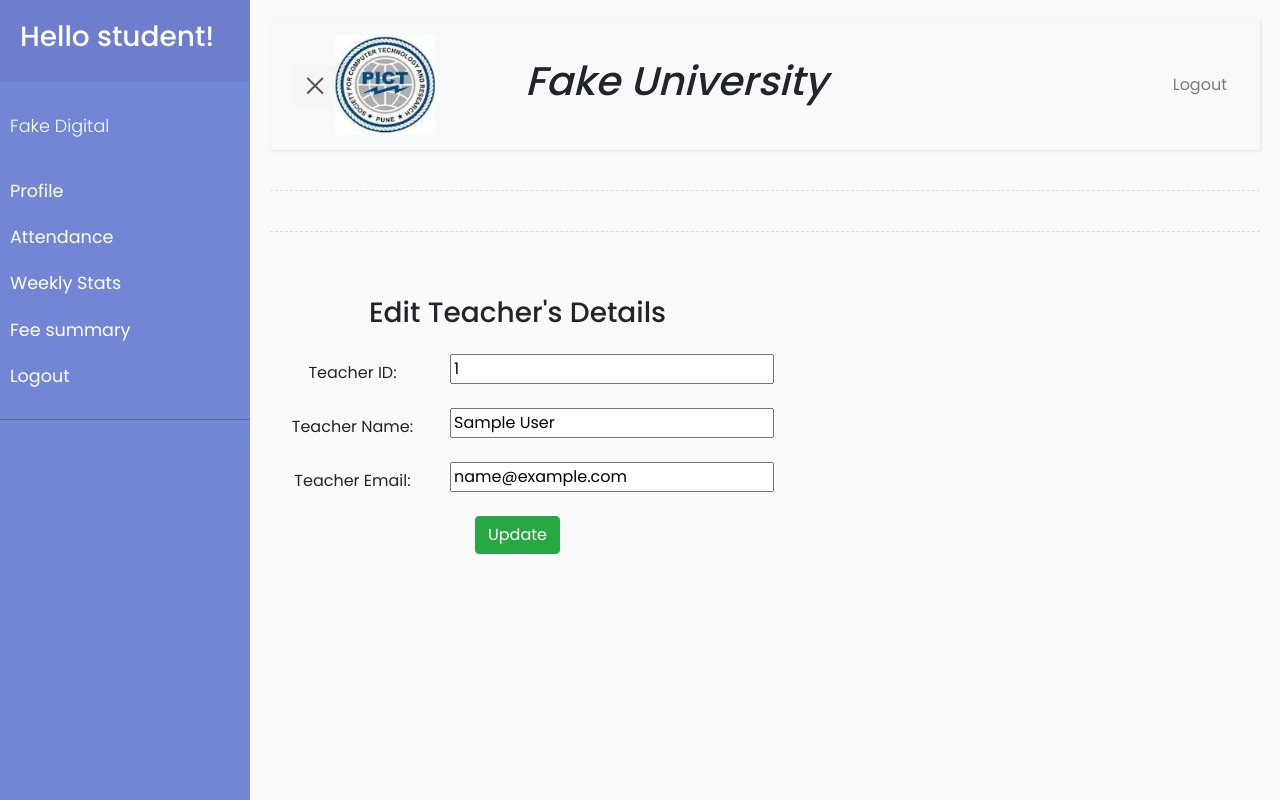
After one commit to sjagtapcode/studentpro, a Django app: page /edit_teacher/1 in a window 1280 px wide. The commit adds this page. Run offline with Django 3.2, Linux system fonts and the light colour scheme; tables that the repository leaves empty hold one stand-in row (values such as "Sample post").

Commit message:
add update delete teacher

```diff
--- a/newproject4/newproject4/urls.py
+++ b/newproject4/newproject4/urls.py
@@ -28,6 +28,10 @@ urlpatterns = [
     path('show/', views.show),
     path('parent/', views.parent),
     path('student/', views.student),
+    path('show_teacher', views.show_teacher),
+    path('edit_teacher/<int:id>', views.edit_teacher),
+    path('delete_teacher/<int:id>', views.delete_teacher),
+    path('update_teacher/<int:id>', views.update_teacher),
     path('student_profile/', views.student_profile),
     path('teacher_classes/', views.teacher_classes),
     path('teacher_students/<int:class_id>', views.teacher_students)
--- /dev/null
+++ b/newproject4/stud_pro/templates/admin/edit_teacher.html
@@ -0,0 +1,42 @@
+<!DOCTYPE html>
+{% extends "home.html" %}
+{% block body_block %}
+	<form method="POST" class="post-form" action="/update_teacher/{{teacher.teacher_id}}">
+		{% csrf_token %}
+		<div class="container">
+			<br>
+			<div class="form-group row">
+				<label class="col-sm-1 col-form-label"></label>
+				<div class="col-sm-4">
+					<h3>Edit Teacher's Details</h3>
+				</div>
+			</div>
+			<div class="form-group row">
+				<label class="col-sm-2 col-form-label">Teacher ID:</label>
+				<div class="col-sm-4">
+					<input type="text" name="teacher_id" id="teacher_id" required maxlength="20" value="{{teacher.teacher_id}}"/>
+				</div>
+			</div>
+			<div class="form-group row">
+				<label class="col-sm-2 col-form-label">Teacher Name:</label>
+				<div class="col-sm-4">
+					<input type="text" name="teacher_name" id="id_teachername" required maxlength="100" value="{{teacher.teacher_name}}"/>
+				</div>
+			</div>
+			<div class="form-group row">
+				<label class="col-sm-2 col-form-label">Teacher Email:</label>
+				<div class="col-sm-4">
+					<input type="email" name="email" id="id_teacheremail" required maxlength="254" value="{{teacher.email}}"/>
+				</div>
+			</div>
+			<div class="form-group row">
+				<label class="col-sm-1 col-form-label"></label>
+				<div class="col-sm-4">
+					<button type="submit" class="btn btn-success">Update</button>
+				</div>
+			</div>
+
+		</div>
+
+	</form>
+		{% endblock %}
--- a/newproject4/stud_pro/templates/teacher/teacher.html
+++ b/newproject4/stud_pro/templates/teacher/teacher.html
@@ -5,17 +5,15 @@
 {% endblock%}
 {% block body_block %}
 	<h2>THIS is teacher dashboard</h2>
-<<<<<<< HEAD
+
 	{% for t in teacher_det %}
 		<h4>{{t.teacher_id}}</h4>
 		<h4>{{t.teacher_name}}</h4>
 		<h4>{{t.email}}</h4>
 	{% endfor %}
 {% endblock %}
-=======
-{% endblock %}
+
 
 {% block nav6%}
 	<a href="#">teacher</a>
 {% endblock %}
->>>>>>> 4e8bea9011ee0f3c4d8b7d9d439c7a5d2070b205
--- a/newproject4/stud_pro/views.py
+++ b/newproject4/stud_pro/views.py
@@ -2,6 +2,47 @@ from django.shortcuts import render,redirect
 
 from stud_pro.forms import teacherform,studentform,parentform
 from stud_pro.models import *
+
+def show_teacher(request):
+	teachers=Teacher.objects.all()
+	return render(request,"admin/show_teacher.html",{'teachers':teachers})
+
+def  admin_teacher(request):
+	if request.method == "POST" :
+		form = teacherform(request.POST)
+		if form.is_valid():
+			try :
+				#print(form.cleaned_data["teacher_name"])
+				form.save()
+				return redirect("/show_teacher")
+			except :
+				pass
+	else :
+		form = teacherform()
+	return render(request,"admin/admin_add_teacher.html",{'form':form})
+
+
+
+def edit_teacher(request,id):
+	teacher=Teacher.objects.get(teacher_id=id)
+	return render(request,"admin/edit_teacher.html",{'teacher':teacher})
+
+def update_teacher(request,id):
+	teacher = Teacher.objects.get(teacher_id=id)
+	form=teacherform(request.POST,instance=teacher)
+
+	#[to-do update does not work update]
+
+	if form.is_valid():
+
+		form.save()
+		return redirect('/show_teacher')
+	return render(request,"admin/edit_teacher.html",{'teacher':teacher})
+
+def delete_teacher(request,id):
+	teacher=Teacher.objects.get(teacher_id=id)
+	teacher.delete()
+	return redirect('/show_teacher')
 
 
 def show(request):
@@ -166,7 +207,7 @@ def admin(request):
 		return redirect("/login/")
 
 
-def  admin_teacher(request):
+"""def  admin_teacher(request):
 	if request.method == "POST" :
 		form = teacherform(request.POST)
 		if form.is_valid():
@@ -178,7 +219,7 @@ def  admin_teacher(request):
 				pass
 	else :
 		form = teacherform()
-	return render(request,"admin/admin_add_teacher.html",{'form':form})
+	return render(request,"admin/admin_add_teacher.html",{'form':form})"""
 
 def  admin_student(request):
 	if request.method == "POST" :
```
Also changed, not shown: newproject4/stud_pro/forms.py (line endings or trailing spaces).
